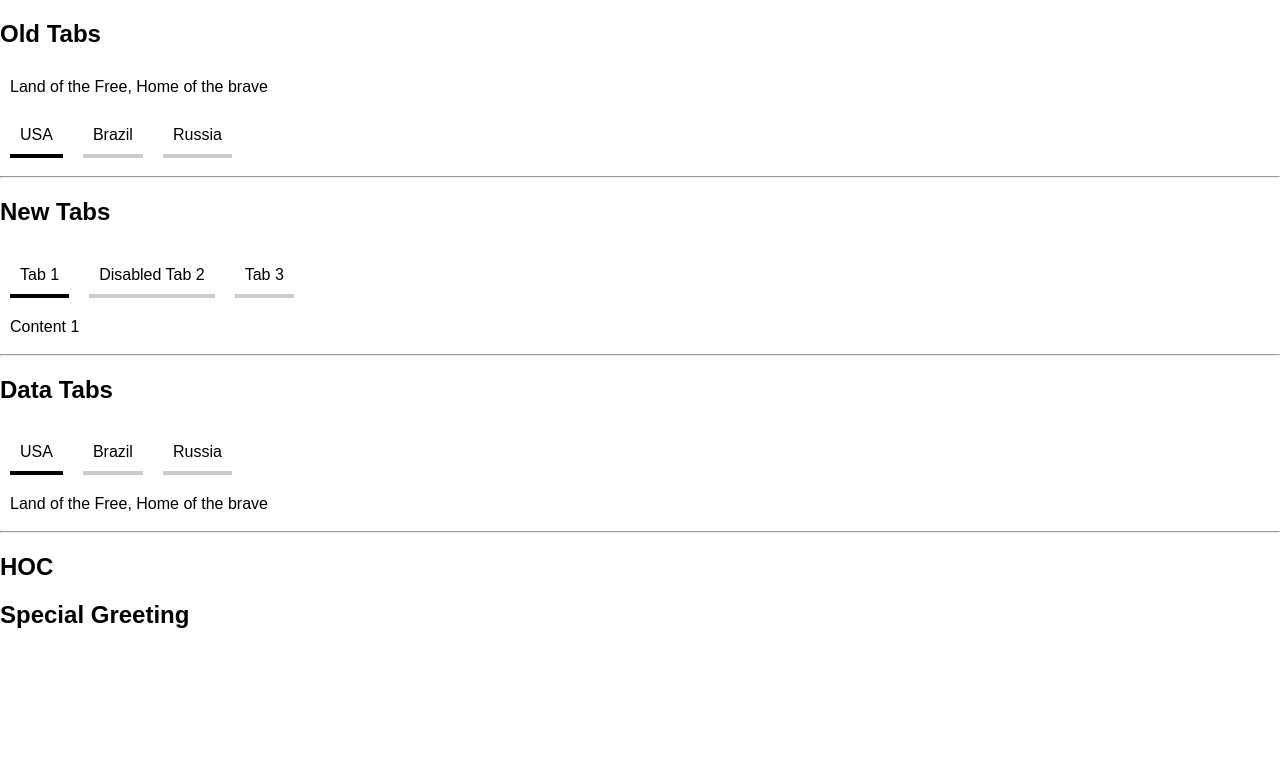
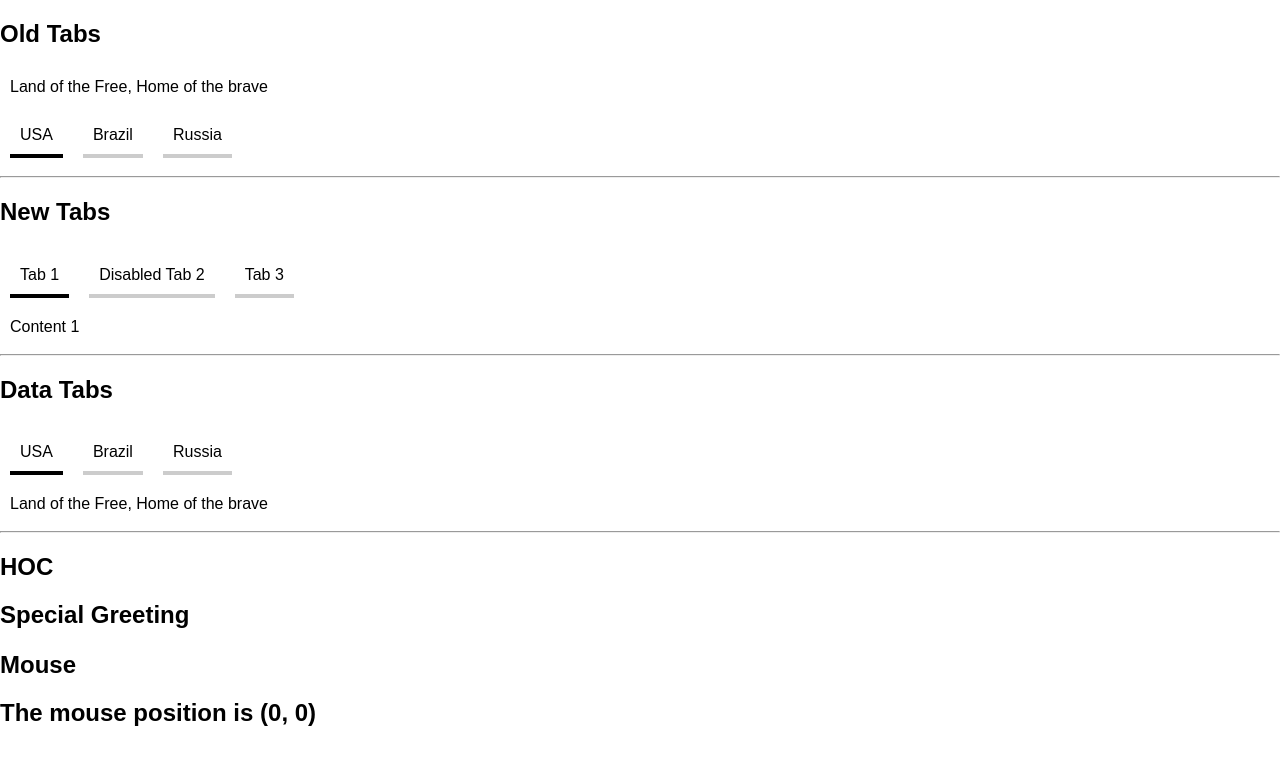
Before and after one commit to rajeshpillai/react-ui-components, a React (Create React App) app: page / in a window 1280 px wide. Shown: the top 764 px of the page. Built offline with nearby package versions, Linux system fonts and the light colour scheme.

Commit message:
HOC Example: withMouse

```diff
--- /dev/null
+++ b/src/AppWithMouse.js
@@ -0,0 +1,55 @@
+import React, { Component } from 'react';
+import ReactDOM from "react-dom"
+import Tabs from './components/Tabs';
+import {NewTabs, Tab, TabList, TabPanels, TabPanel} from './components/NewTabs/index';
+import {DataTabs} from './components/DataTabs/index';
+import Greeting from './components/HOC/Greeting';
+import withMouse from './components/HOC/withMouse';
+
+ class App extends React.Component {
+  render() {
+    const {x, y} = this.props.mouse;
+    return (
+      <div>
+        <h2>Old Tabs</h2>
+        <Tabs data={this.props.countries}
+            tabsOnBottom={true}
+            disabled={[1]}
+        />
+
+        <hr/>
+
+        <h2>New Tabs</h2>
+        <NewTabs>
+          <div>
+            <TabList>
+              <Tab>Tab 1</Tab>
+              <Tab isDisabled>Disabled Tab 2</Tab>
+              <Tab>Tab 3</Tab>
+            </TabList>
+          </div>
+          <div>
+            <TabPanels>
+              <TabPanel>Content 1</TabPanel>
+              <TabPanel>Content 2</TabPanel>
+              <TabPanel>Content 3</TabPanel>
+            </TabPanels>
+          </div>
+        </NewTabs>
+
+        <hr/>
+        <h2>Data Tabs </h2>
+        <DataTabs data={this.props.countries} />
+
+        <hr/>
+        <h2>HOC </h2>
+        <Greeting />
+
+        <h2>Mouse</h2>
+        <h2>The mouse position is ({x}, {y}) </h2>
+      </div>
+    )
+  }
+}
+
+export default withMouse(App);
--- /dev/null
+++ b/src/components/HOC/withMouse.js
@@ -0,0 +1,25 @@
+import React, { Component } from 'react';
+import ReactDOM from "react-dom";
+
+const withMouse = (Component) => {
+    return class extends Component {
+        state = {x: 0, y: 0}
+
+        handleMouseMove = (event) => {
+            this.setState({
+                x: event.clientX,
+                y: event.clientY
+            })
+        }
+
+        render (){
+            return (
+                <div onMouseMove={this.handleMouseMove}>
+                    <Component {...this.props} mouse={this.state} />
+                </div>
+            )
+        }
+    }
+}
+
+export default withMouse;
--- a/src/index.js
+++ b/src/index.js
@@ -2,6 +2,7 @@ import React from 'react';
 import ReactDOM from 'react-dom';
 import './index.css';
 import App from './App';
+import AppWithMouse from './AppWithMouse';
 import registerServiceWorker from './registerServiceWorker';
 
 const DATA = [
@@ -20,5 +21,5 @@ const DATA = [
 
 console.log(DATA);
 
-ReactDOM.render(<App countries={DATA} />, document.getElementById('root'));
+ReactDOM.render(<AppWithMouse countries={DATA} />, document.getElementById('root'));
 registerServiceWorker();
```
